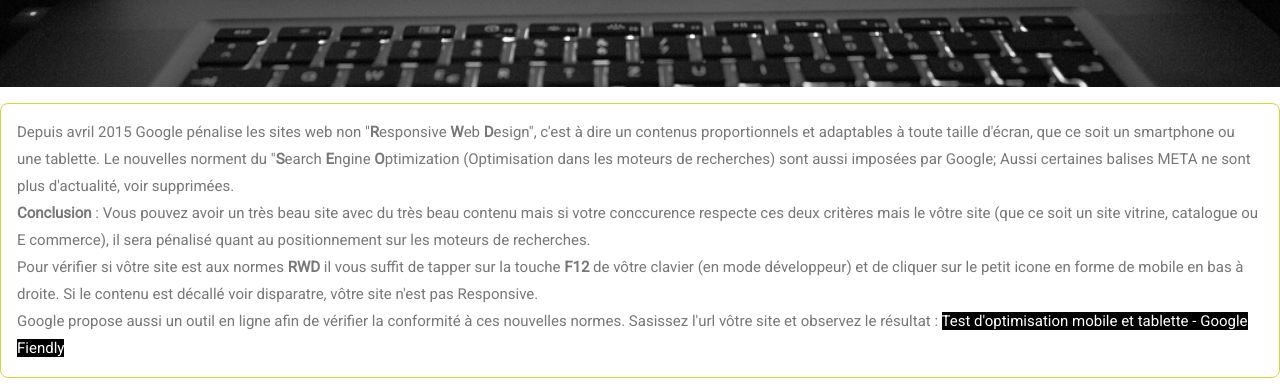
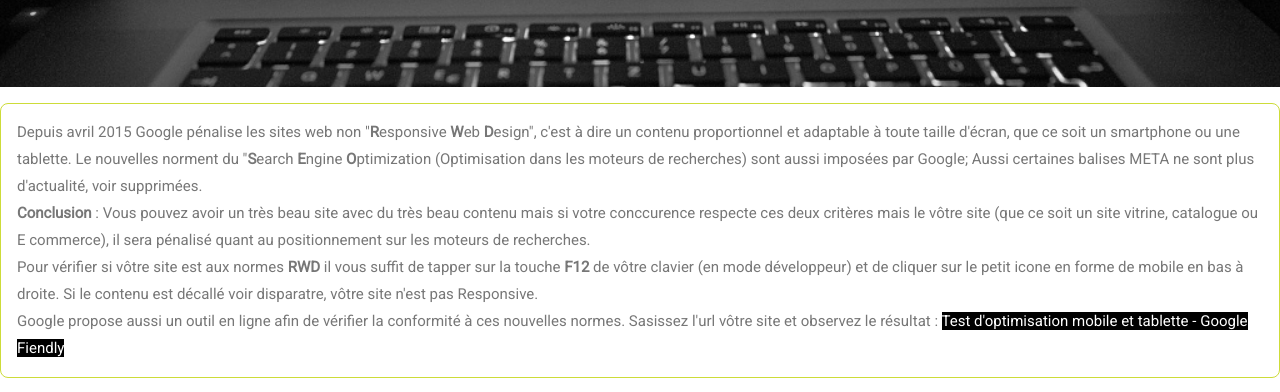
Before and after one commit to EdouardGravez/edouard-gravez.github.io, a plain HTML site: page index.html in a window 1280 px wide. Shown: the part 2330-2722 px from the top of the page. Drawn offline with nearby package versions, Linux system fonts and the light colour scheme.

Commit message:
Correction des mots pluriel

```diff
--- a/index.html
+++ b/index.html
@@ -172,7 +172,7 @@
     <div class="w3-display-container">
         <div class="w3-panel w3-border w3-border-lime w3-light-black w3-round-large">
 
-            <p>Depuis avril 2015 Google pénalise les sites web non "<b>R</b>esponsive <b>W</b>eb <b>D</b>esign", c'est à dire un contenus proportionnels et adaptables à toute taille d'écran, que ce soit un smartphone ou une tablette. Le nouvelles norment du "<b>S</b>earch <b>E</b>ngine <b>O</b>ptimization (Optimisation dans les moteurs de recherches) sont aussi imposées par Google; Aussi certaines balises META ne sont plus d'actualité, voir supprimées.<br>
+            <p>Depuis avril 2015 Google pénalise les sites web non "<b>R</b>esponsive <b>W</b>eb <b>D</b>esign", c'est à dire un contenu proportionnel et adaptable à toute taille d'écran, que ce soit un smartphone ou une tablette. Le nouvelles norment du "<b>S</b>earch <b>E</b>ngine <b>O</b>ptimization (Optimisation dans les moteurs de recherches) sont aussi imposées par Google; Aussi certaines balises META ne sont plus d'actualité, voir supprimées.<br>
                 <b>Conclusion</b> : Vous pouvez avoir un très beau site avec du très beau contenu mais si votre conccurence respecte ces deux critères mais le vôtre site (que ce soit un site vitrine, catalogue ou E commerce), il sera pénalisé quant au positionnement sur les moteurs de recherches.<br> Pour vérifier si vôtre site est aux normes <b>RWD</b> il vous suffit de tapper sur la touche <b>F12</b> de vôtre clavier (en mode développeur) et de cliquer sur le petit icone en forme de mobile en bas à droite. Si le contenu est décallé voir disparatre, vôtre site n'est pas Responsive.<br> Google propose aussi un outil en ligne afin de vérifier la conformité à ces nouvelles normes. Sasissez l'url vôtre site et observez le résultat : <a class="w3-black w3-hover-lime" href="https://www.google.com/webmasters/tools/mobile-friendly/" target="_blank" title="Test d'optimisation mobile et tablette - Google Fiendly">Test d'optimisation mobile et tablette - Google Fiendly</a>
             </p>
 
```
